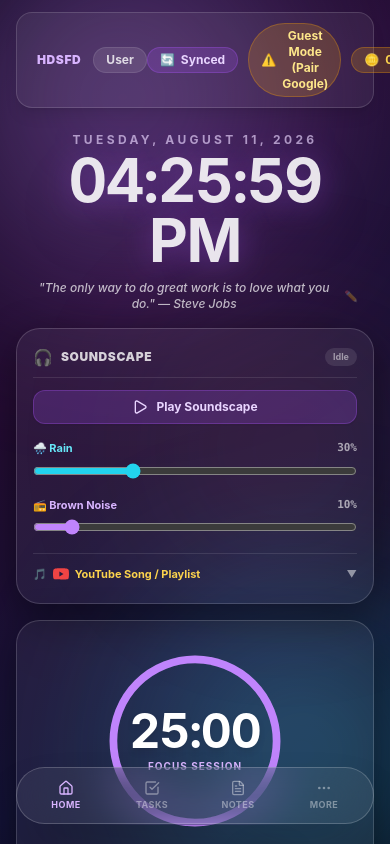
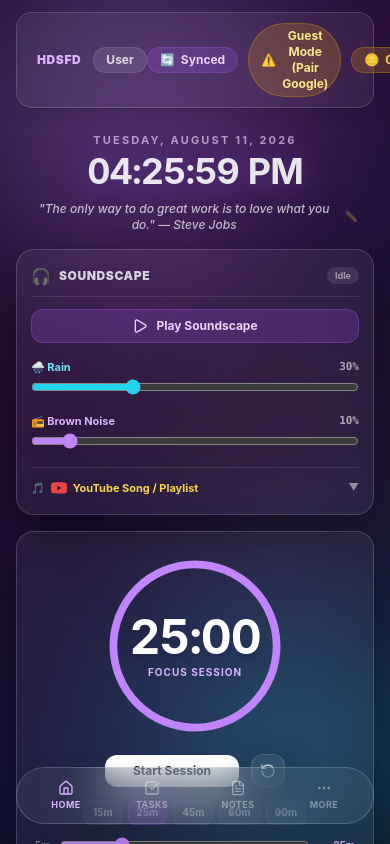
Before and after one commit to HyperHrishi-HD/HDSFD, a plain HTML site: page index.html in a window 390 px wide. Drawn offline with nearby package versions, Linux system fonts and the light colour scheme; a script that the page names is missing.

Commit message:
fix(mobile): optimize mobile typography, viewport scaling, OAuth state parameter, and responsive shop layout

```diff
--- a/index.html
+++ b/index.html
@@ -42,6 +42,11 @@
   <link rel="preconnect" href="https://fonts.gstatic.com" crossorigin>
   <link href="https://fonts.googleapis.com/css2?family=Inter:wght@300;400;500;600;700;800;900&family=Kalam:wght@400;700&display=swap" rel="stylesheet">
   <style>
+    html {
+      -webkit-text-size-adjust: 100%;
+      text-size-adjust: 100%;
+      touch-action: manipulation;
+    }
     html, body {
       height: 100%;
       margin: 0;
@@ -50,6 +55,28 @@
       color: #ffffff;
       overflow: hidden;
       -webkit-font-smoothing: antialiased;
+    }
+
+    /* Mobile Typography & Layout Polish */
+    @media (max-width: 640px) {
+      body {
+        font-size: 13px;
+      }
+      .apple-clock-font {
+        letter-spacing: -0.02em;
+      }
+      .glass-card {
+        border-radius: 18px !important;
+        padding: 14px !important;
+      }
+      .glass-panel {
+        border-radius: 18px !important;
+      }
+      .glass-modal {
+        border-radius: 20px !important;
+        max-width: 94vw !important;
+        max-height: 90vh !important;
+      }
     }
 
     /* Sleek Ultra-Glass Custom Scrollbars Everywhere */
@@ -732,8 +759,8 @@
 
           <!-- Apple Style Time & Quote Header (Blended with Background) -->
           <div class="text-center my-2 relative">
-            <div id="lock-date" class="text-xs font-bold uppercase tracking-[0.28em] text-purple-200/70 mb-0.5 clock-background-blend">Sunday, August 9, 2026</div>
-            <div id="lock-clock-seconds" class="text-6xl md:text-7xl apple-clock-font tracking-tight text-white/95 clock-background-blend drop-shadow-2xl">12:00:00 PM</div>
+            <div id="lock-date" class="text-[11px] sm:text-xs font-bold uppercase tracking-[0.2em] sm:tracking-[0.28em] text-purple-200/70 mb-0.5 clock-background-blend">Sunday, August 9, 2026</div>
+            <div id="lock-clock-seconds" class="text-4xl sm:text-6xl md:text-7xl apple-clock-font tracking-tight text-white/95 clock-background-blend drop-shadow-2xl">12:00:00 PM</div>
 
             <!-- Hourly BrainyQuote / Custom Text Container -->
             <div class="mt-2.5 flex items-center justify-center gap-2 max-w-2xl mx-auto px-4">
@@ -885,12 +912,12 @@
                 </div>
 
                 <!-- Preset Time Chips -->
-                <div class="flex items-center gap-2 mt-3">
-                  <button onclick="setPomoPreset(15)" class="px-2.5 py-1 rounded-lg text-[10px] font-bold bg-white/5 border border-white/10 hover:bg-white/15 text-white/80">15m</button>
-                  <button onclick="setPomoPreset(25)" class="px-2.5 py-1 rounded-lg text-[10px] font-bold bg-purple-500/20 border border-purple-500/40 text-purple-300">25m</button>
-                  <button onclick="setPomoPreset(45)" class="px-2.5 py-1 rounded-lg text-[10px] font-bold bg-white/5 border border-white/10 hover:bg-white/15 text-white/80">45m</button>
-                  <button onclick="setPomoPreset(60)" class="px-2.5 py-1 rounded-lg text-[10px] font-bold bg-white/5 border border-white/10 hover:bg-white/15 text-white/80">60m</button>
-                  <button onclick="setPomoPreset(90)" class="px-2.5 py-1 rounded-lg text-[10px] font-bold bg-white/5 border border-white/10 hover:bg-white/15 text-white/80">90m</button>
+                <div class="flex flex-wrap justify-center items-center gap-1.5 sm:gap-2 mt-3">
+                  <button onclick="setPomoPreset(15)" class="px-2 py-1 rounded-lg text-[10px] font-bold bg-white/5 border border-white/10 hover:bg-white/15 text-white/80">15m</button>
+                  <button onclick="setPomoPreset(25)" class="px-2 py-1 rounded-lg text-[10px] font-bold bg-purple-500/20 border border-purple-500/40 text-purple-300">25m</button>
+                  <button onclick="setPomoPreset(45)" class="px-2 py-1 rounded-lg text-[10px] font-bold bg-white/5 border border-white/10 hover:bg-white/15 text-white/80">45m</button>
+                  <button onclick="setPomoPreset(60)" class="px-2 py-1 rounded-lg text-[10px] font-bold bg-white/5 border border-white/10 hover:bg-white/15 text-white/80">60m</button>
+                  <button onclick="setPomoPreset(90)" class="px-2 py-1 rounded-lg text-[10px] font-bold bg-white/5 border border-white/10 hover:bg-white/15 text-white/80">90m</button>
                 </div>
 
                 <!-- Dynamic Slider (0-50% = 5-90m, 50-100% = 90-120m) -->
@@ -978,7 +1005,7 @@
         <!-- ================= TAB 2: TASKS (SPLIT SCREEN CALENDAR & TASKS SUITE) ================= -->
         <section id="tab-tasks-notes" class="tab-content w-full max-w-[1440px] mx-auto space-y-3">
 
-          <div id="tasks-split-container" class="flex flex-col lg:flex-row gap-3 h-[calc(100vh-150px)] min-h-[620px] select-none">
+          <div id="tasks-split-container" class="flex flex-col lg:flex-row gap-3 h-auto lg:h-[calc(100vh-150px)] min-h-0 select-none">
 
             <!-- Left: Calendar Workspace (Ultra-Glassmorphic Native Engine) -->
             <div id="calendar-panel" class="w-full lg:w-[56%] h-full glass-panel flex flex-col transition-all overflow-hidden">
@@ -1191,12 +1218,12 @@
         </section>
 
         <!-- ================= TAB 3: STICKY NOTES & GEMINI AI SPLIT ================= -->
-        <section id="tab-notes" class="tab-content w-full h-[calc(100vh-145px)] max-w-[1550px] mx-auto text-left">
+        <section id="tab-notes" class="tab-content w-full min-h-[calc(100vh-145px)] h-auto md:h-[calc(100vh-145px)] max-w-[1550px] mx-auto text-left">
 
           <div class="h-full w-full flex flex-col md:flex-row gap-4">
 
             <!-- Left Half: Canvas-Powered Sticky Notes Workspace -->
-            <div id="notes-workspace-panel" class="w-full md:w-1/2 h-full glass-card p-4 flex flex-col relative overflow-hidden border border-purple-500/20">
+            <div id="notes-workspace-panel" class="w-full md:w-1/2 min-h-[420px] md:h-full glass-card p-3 sm:p-4 flex flex-col relative overflow-hidden border border-purple-500/20">
 
               <!-- Header: "📌 Sticky Notes: (colors)" on left, "+" button on right -->
               <div class="flex items-center justify-between border-b border-white/10 pb-3 mb-2 gap-3 flex-shrink-0 z-20">
@@ -1233,7 +1260,7 @@
             </div>
 
             <!-- Right Half: Native Google Gemini 2.0 Flash AI Agent Workspace -->
-            <div id="gemini-assistant-panel" class="w-full md:w-1/2 h-full glass-card p-0 flex flex-col justify-between relative overflow-hidden border border-sky-500/20 rounded-3xl bg-[#131314]">
+            <div id="gemini-assistant-panel" class="w-full md:w-1/2 min-h-[500px] md:h-full glass-card p-0 flex flex-col justify-between relative overflow-hidden border border-sky-500/20 rounded-3xl bg-[#131314]">
 
               <!-- Gemini Agent Header -->
               <div class="flex items-center justify-between px-4 py-3 border-b border-white/10 bg-black/40 backdrop-blur-md z-10 shrink-0">
@@ -1381,7 +1408,7 @@
                 <h3 class="text-xs font-bold text-white/80 uppercase tracking-wider">🪙 Shop</h3>
                 <span class="text-[10px] bg-amber-500/20 text-amber-300 border border-amber-500/30 px-2 py-0.5 rounded-full font-bold">Earn coins from study & tasks</span>
               </div>
-              <div class="grid grid-cols-1 sm:grid-cols-2 lg:grid-cols-4 gap-2.5">
+              <div class="grid grid-cols-2 sm:grid-cols-2 lg:grid-cols-4 gap-2 sm:gap-2.5">
 
                 <!-- 1. Fertile Spring Dew (Tiered Multiplier +10% per tier) -->
                 <div class="glass p-3 rounded-xl border border-white/10 flex flex-col justify-between hover:border-emerald-400/50 transition-all">
```
